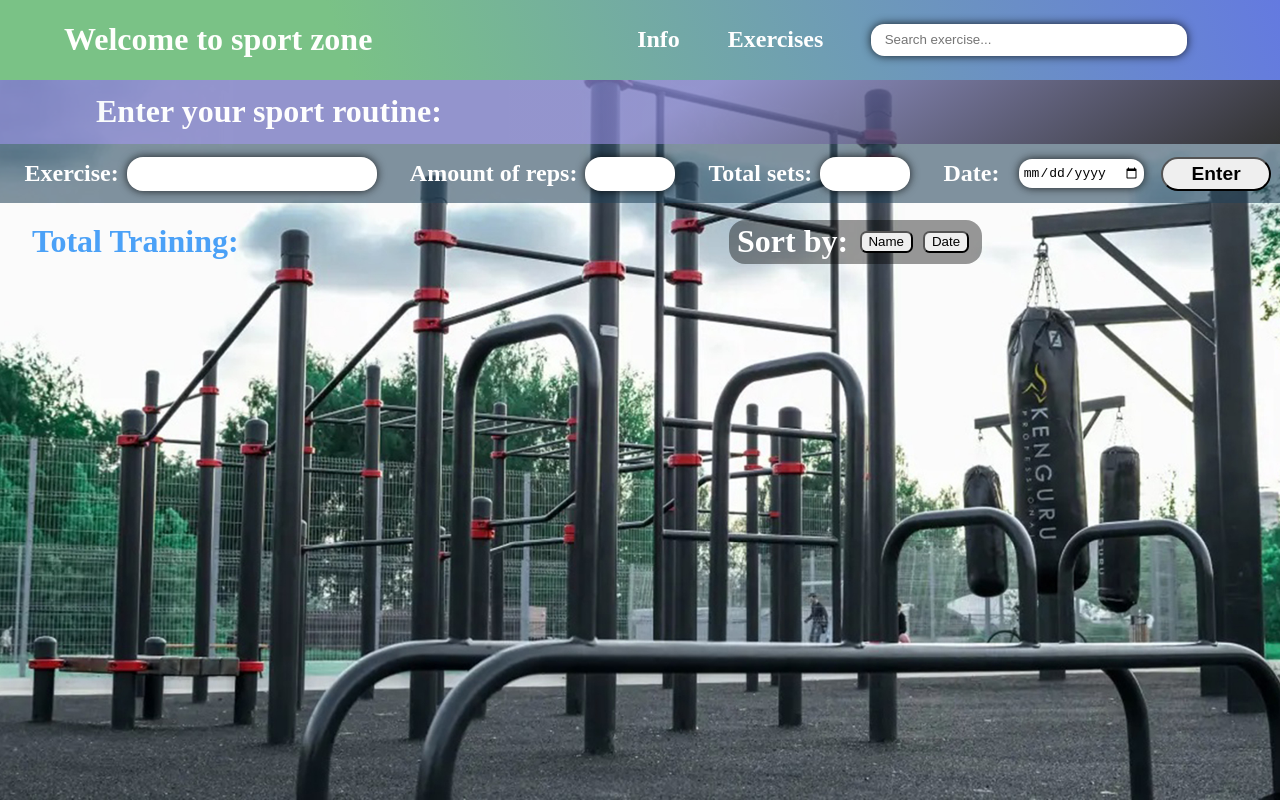
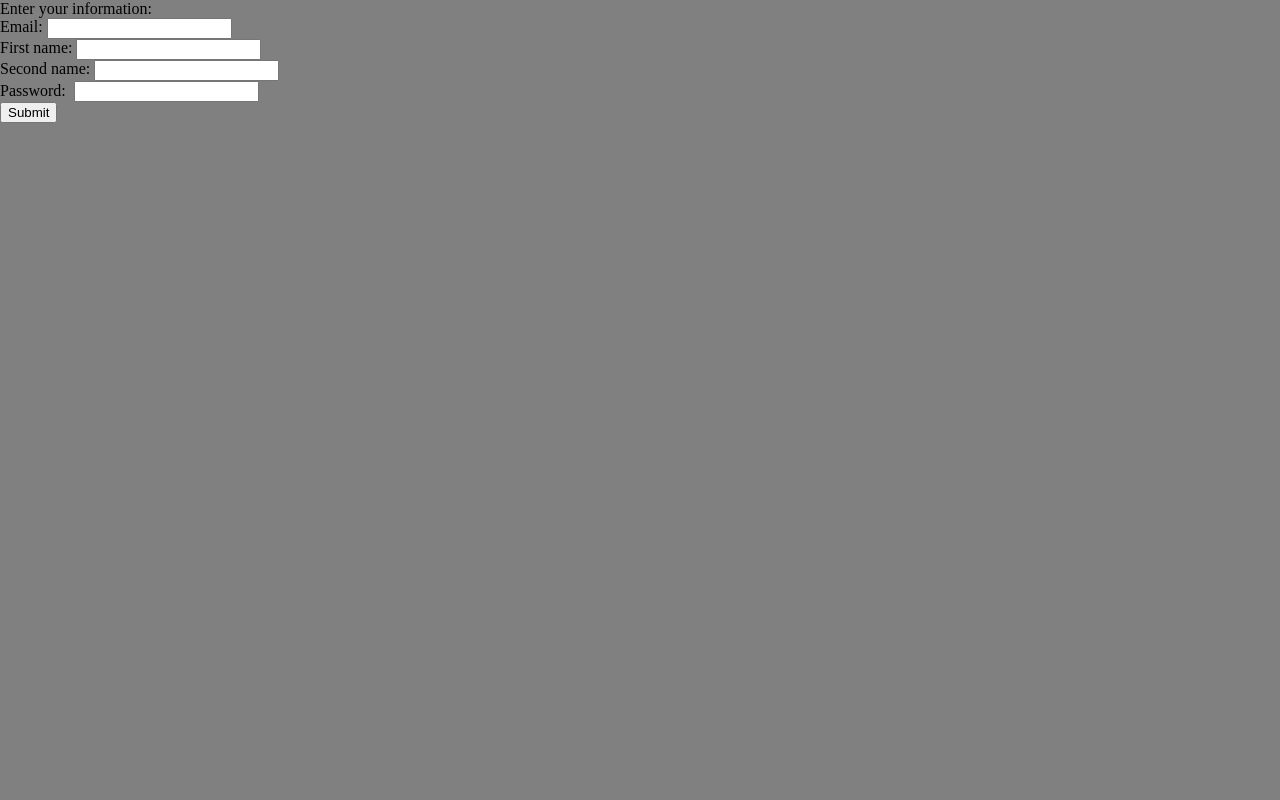
Before and after one commit to noxton59/Track-Sport-routine, a plain HTML site: page Main site/mainSite.html in a window 1280 px wide. Drawn offline with Linux system fonts and the light colour scheme.

Commit message:
first test

```diff
--- a/Main site/mainSite.html
+++ b/Main site/mainSite.html
@@ -12,7 +12,28 @@
       <div class="div-wrapper">
         <div class="info-btn js-info-btn">Info</div>
         <a class="exercise-btn js-exercise-btn" href="../Exercises description/exercises.html">Exercises</a>
-        <input type="text" class="filter js-filter" placeholder="Search exercise...">
+        <div class="register">Register</div>
+        <div class="reg-form">
+          <div>Enter your information:</div>
+          <div class="email-field">
+            <label for="email">Email:&nbsp;</label>
+            <input type="email" id="email" name="email">
+          </div>
+          <div class="first-name-field">
+            <label for="first-name">First name:&nbsp;</label>
+            <input type="text" id="first-name" name="first-name">
+          </div>
+          <div class="second-name-field">
+            <label for="second-name">Second name:&nbsp;</label>
+            <input type="text" id="second-name" name="second-name">
+          </div>
+          <div class="passwodr-field">
+            <label for="password">Password:&nbsp;</label>
+            <input type="password" id="password" name="password">
+          </div>
+          <input type="submit">
+        </div>
+        <div class="login">Login</div>
       </div>
     </header>
     <a class="scroll-top js-scroll-top" href="#main-header">Top</a>
@@ -21,7 +42,10 @@
       <button class="div-info-close-btn js-div-info-close-btn">X</button>
     </div>
     <div class="background"></div>
-    <div class="header2">Enter your sport routine:</div>
+    <div class="header2">
+      <div>Enter your sport routine:</div>
+      <input type="text" class="filter js-filter" placeholder="Search exercise...">
+    </div>
     <div class="input-field">
       <div class="exercise-field">
         <label for='exercise-input' class="name-of-exercise">Exercise:</label>
--- a/Main site/mainSiteStyle.css
+++ b/Main site/mainSiteStyle.css
@@ -70,6 +70,7 @@ header {
   padding-left: 3em;
   display: flex;
   align-items: center;
+  justify-content: space-between;
   font-size: 2em;
   color: white;
   font-weight: bold;
@@ -120,6 +121,18 @@ header {
 .div-info-close-btn:active {
   background-color: white;
   color: rgb(242, 2, 2);
+}
+.reg-form {
+  position: fixed;
+  top: 0px;
+  left: 0px;
+  width: 100%;
+  height: 100%;
+  background-color: gray;
+  z-index: 1;
+}
+.email-field, .first-name-field, .second-name-field {
+  display: flex;
 }
 .background {
   background-image: url(hero.jpg);
```
